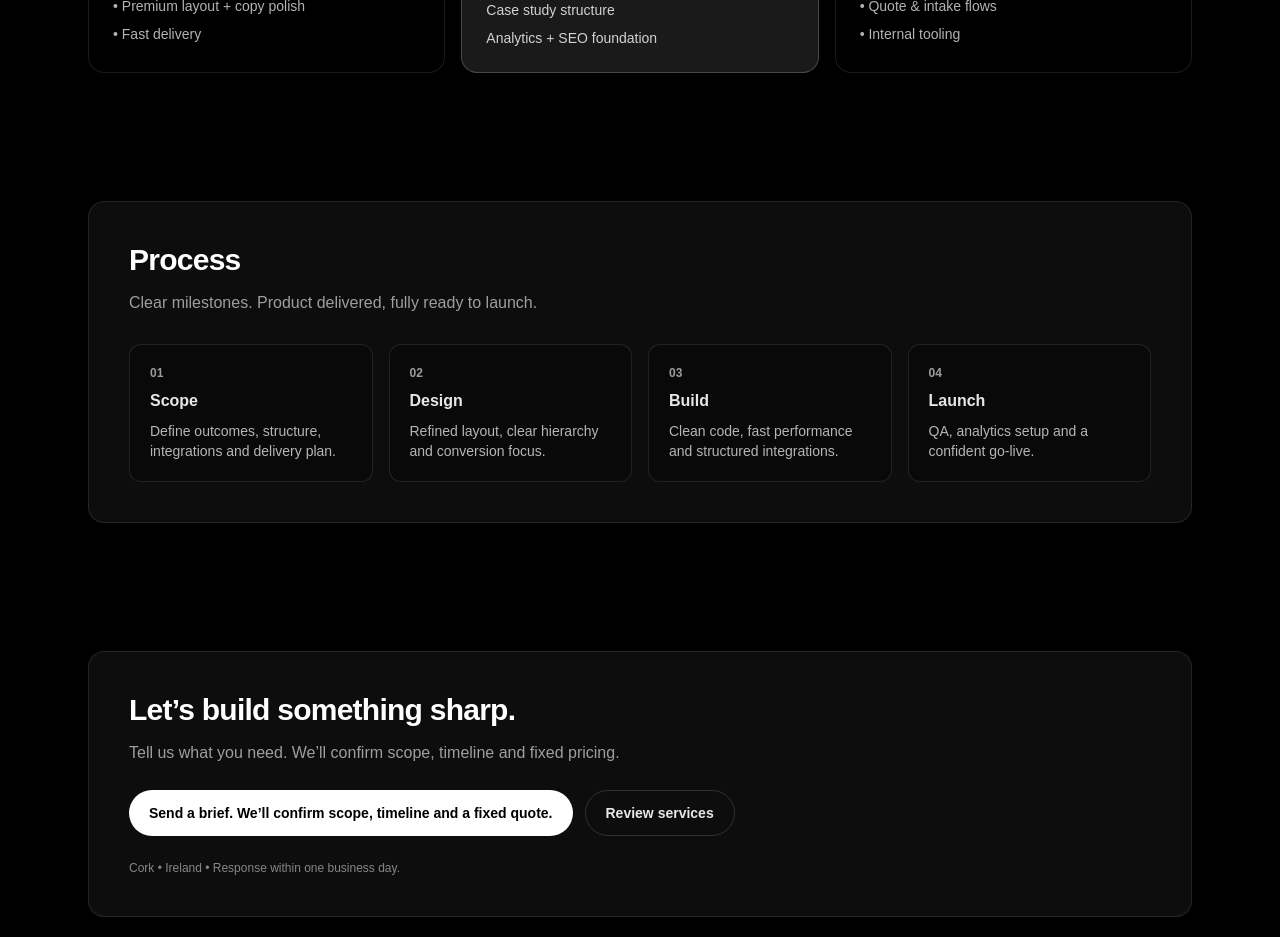
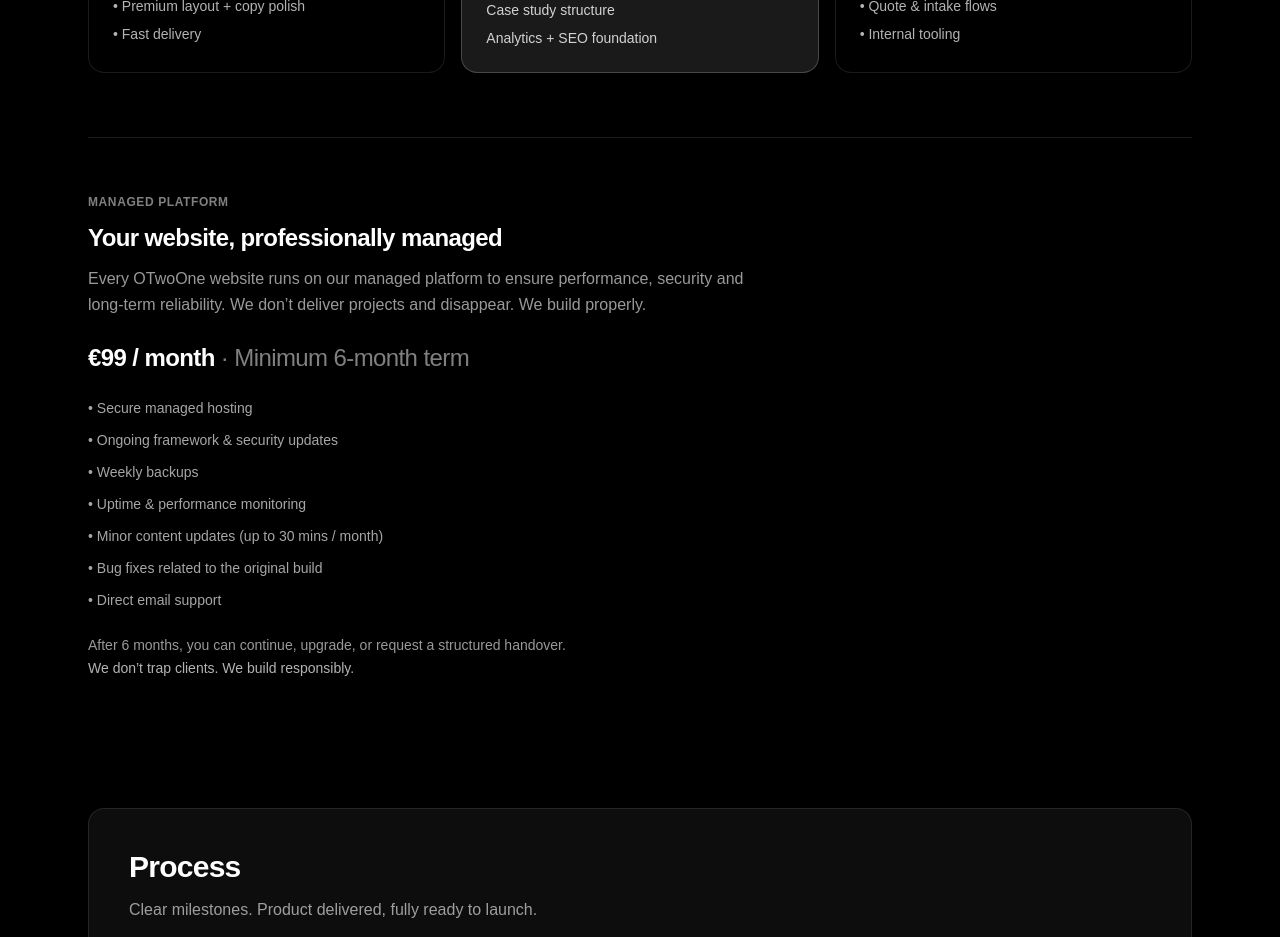
Before and after one commit to philotbm/otwoone-site, a Next.js app: page / in a window 1280 px wide. Shown: the part 1940-2877 px from the top of the page. Built offline with nearby package versions, Linux system fonts and the light colour scheme.

Commit message:
Refine managed platform spacing and hierarchy

```diff
--- a/src/app/page.tsx
+++ b/src/app/page.tsx
@@ -261,6 +261,43 @@ export default function Home() {
             </ul>
           </div>
         </div>
+        {/* Managed platform */}
+        <div className="mt-16 border-t border-white/10 pt-14">
+          <p className="text-xs font-semibold tracking-wider text-white/50 uppercase">
+            Managed platform
+          </p>
+
+          <h3 className="mt-3 text-xl md:text-2xl font-semibold tracking-tight text-white">
+            Your website, professionally managed
+          </h3>
+
+          <p className="mt-3 max-w-2xl text-white/60 leading-relaxed">
+            Every OTwoOne website runs on our managed platform to ensure performance, security and long-term reliability.
+            We don’t deliver projects and disappear.
+            We build properly.
+          </p>
+
+          <p className="mt-6 text-2xl font-semibold tracking-tight text-white">
+            €99 / month{" "}
+            <span className="text-white/50 font-normal">· Minimum 6-month term</span>
+          </p>
+
+          <ul className="mt-6 space-y-3 text-sm text-white/65">
+            <li>• Secure managed hosting</li>
+            <li>• Ongoing framework &amp; security updates</li>
+            <li>• Weekly backups</li>
+            <li>• Uptime &amp; performance monitoring</li>
+            <li>• Minor content updates (up to 30 mins / month)</li>
+            <li>• Bug fixes related to the original build</li>
+            <li>• Direct email support</li>
+          </ul>
+
+          <p className="mt-6 max-w-2xl text-sm text-white/60 leading-relaxed">
+            After 6 months, you can continue, upgrade, or request a structured handover.
+            <br />
+            <span className="text-white/70">We don’t trap clients. We build responsibly.</span>
+          </p>
+        </div>
       </section>
 
       {/* Process */}
```
